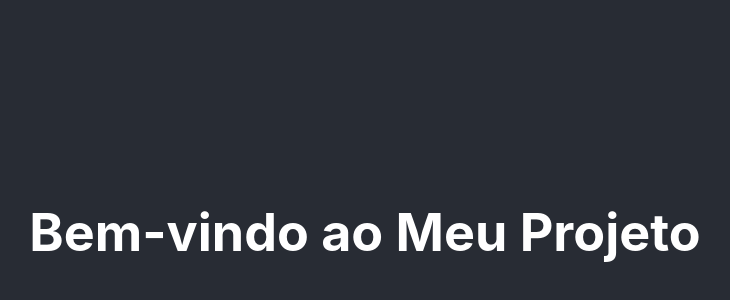
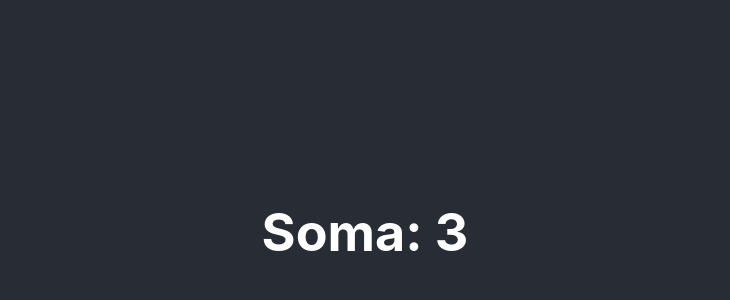
Before and after one commit to viniciusjuste/Curso-de-React, a React (Create React App) app in the folder meu-projeto/: page / in a window 1280 px wide. Shown: the part 168-468 px from the top of the page, without its empty margins (275-1005 px from the left). Built offline with nearby package versions, Linux system fonts and the light colour scheme.

Commit message:
feat: entendendo o JSX

```diff
--- a/meu-projeto/src/App.js
+++ b/meu-projeto/src/App.js
@@ -1,11 +1,16 @@
-import logo from './logo.svg';
 import './App.css';
 
 function App() {
+
+  const name = "Vinícius"
+  const soma = (a, b) => {
+    return a + b;
+  }
+
   return (
     <div className="App">
       <header className="App-header">
-        <h1>Bem-vindo ao Meu Projeto</h1>
+        <h1>Soma: {soma(1, 2)}</h1>
       </header>
     </div>
   );
```
